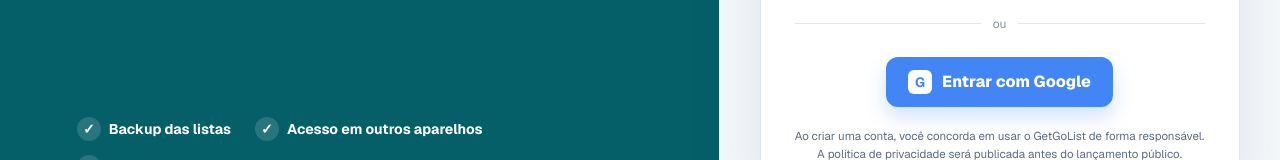
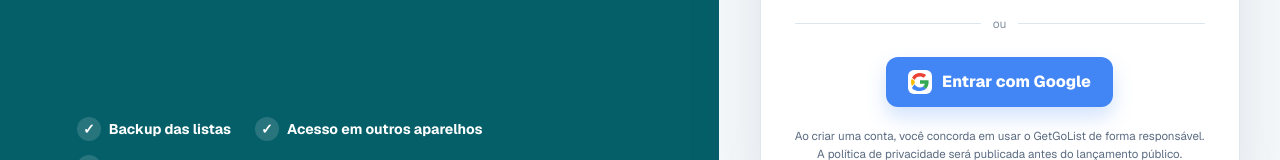
Before and after one commit to RuanMurielTubel/GetGoList, a Next.js app: page /login in a window 1280 px wide. Shown: the part 544-704 px from the top of the page. Built offline with nearby package versions, Linux system fonts and the light colour scheme; no server answers.

Commit message:
Use official Google SVG icon for login button

```diff
--- a/src/app/globals.css
+++ b/src/app/globals.css
@@ -207,9 +207,12 @@
   height: 24px;
   border-radius: 6px;
   background: #fff;
-  color: #4285f4;
-  font-weight: 700;
-  font-size: 0.85rem;
+}
+
+.button-google .google-icon svg {
+  display: block;
+  width: 18px;
+  height: 18px;
 }
 
 .privacy-note {
--- a/src/app/login/page.tsx
+++ b/src/app/login/page.tsx
@@ -309,7 +309,12 @@
             ) : (
               <>
                 <span className="google-icon" aria-hidden="true">
-                  G
+                  <svg width="18" height="18" viewBox="0 0 18 18" fill="none" xmlns="http://www.w3.org/2000/svg">
+                    <path d="M9 3.48c1.69 0 2.86.73 3.52 1.34l2.58-2.5C13.93.91 11.7 0 9 0 5.48 0 2.48 1.92 1 4.74l2.93 2.28C4.7 4.26 6.62 3.48 9 3.48z" fill="#EA4335"/>
+                    <path d="M17.64 9.2c0-.64-.06-1.26-.18-1.86H9v3.52h4.84c-.21 1.14-.84 2.1-1.8 2.75l2.93 2.28C16.43 14.06 17.64 11.85 17.64 9.2z" fill="#34A853"/>
+                    <path d="M3.94 10.02A5.41 5.41 0 0 1 3.6 9c0-.35.06-.7.14-1.02L.81 5.7A8.99 8.99 0 0 0 0 9c0 1.4.34 2.72.95 3.88l2.99-2.86z" fill="#FBBC05"/>
+                    <path d="M9 18c2.43 0 4.47-.8 5.96-2.18l-2.93-2.28c-.81.55-1.85.87-3.03.87-2.38 0-4.4-1.28-5.57-3.17L.95 14.88C2.47 16.99 5.48 18 9 18z" fill="#4285F4"/>
+                  </svg>
                 </span>
                 Entrar com Google
               </>
```
